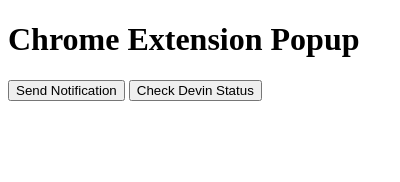
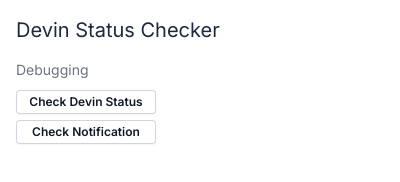
Before and after one commit to sotayamashita/devin-status-checker, a browser extension: page dist/popup.html in a window 400 px wide. Drawn offline with nearby package versions, Linux system fonts and the light colour scheme.

Commit message:
Add style with tailwind

```diff
--- a/dist/popup.html
+++ b/dist/popup.html
@@ -1,12 +1,43 @@
 <!doctype html>
 <html>
-  <head> </head>
-  <body>
-    <h1>Chrome Extension Popup</h1>
-    <div id="devin-check-result"></div>
-    <button id="send-notification">Send Notification</button>
-    <!-- Button for checking Devin status -->
-    <button id="check-devin-status">Check Devin Status</button>
+  <head>
+    <meta charset="UTF-8" />
+    <meta name="viewport" content="width=device-width, initial-scale=1.0" />
+    <link rel="preconnect" href="https://fonts.googleapis.com" />
+    <link rel="preconnect" href="https://fonts.gstatic.com" crossorigin />
+    <link
+      href="https://fonts.googleapis.com/css2?family=Inter:wght@100..900&display=swap"
+      rel="stylesheet"
+    />
+    <script src="https://cdn.tailwindcss.com"></script>
+  </head>
+  <body class="font-['Inter']">
+    <main class="p-4">
+      <h1 class="text-xl text-slate-800 mb-4">Devin Status Checker</h1>
+
+      <h3 class="text-sm text-gray-500 mb-2">Debugging</h3>
+      <div class="mb-1">
+        <button
+          id="check-devin-status"
+          type="button"
+          class="w-[140px] rounded bg-white px-2 py-1 text-xs font-semibold text-gray-900 shadow-sm ring-1 ring-inset ring-gray-300 hover:bg-gray-50"
+        >
+          Check Devin Status
+        </button>
+        <div id="devin-check-result"></div>
+      </div>
+
+      <div class="mb-1">
+        <button
+          id="send-notification"
+          type="button"
+          class="w-[140px] rounded bg-white px-2 py-1 text-xs font-semibold text-gray-900 shadow-sm ring-1 ring-inset ring-gray-300 hover:bg-gray-50"
+        >
+          Check Notification
+        </button>
+      </div>
+    </main>
+
     <script src="popup.js"></script>
   </body>
 </html>
```
